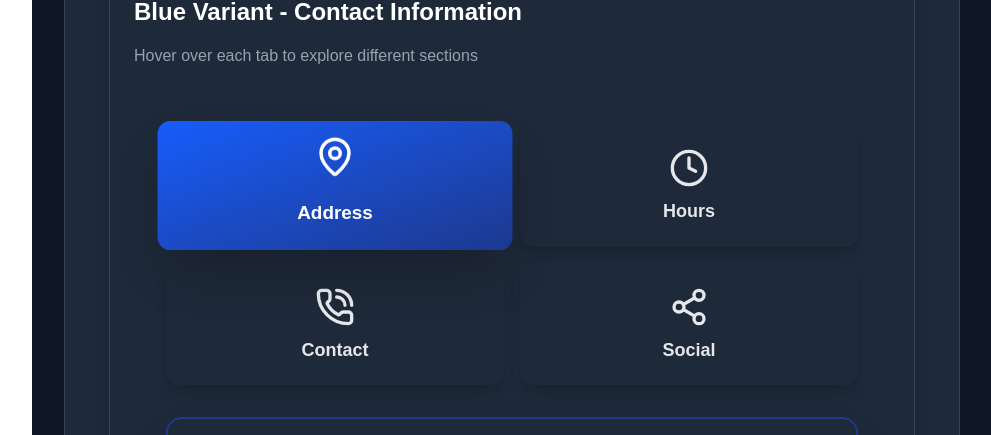
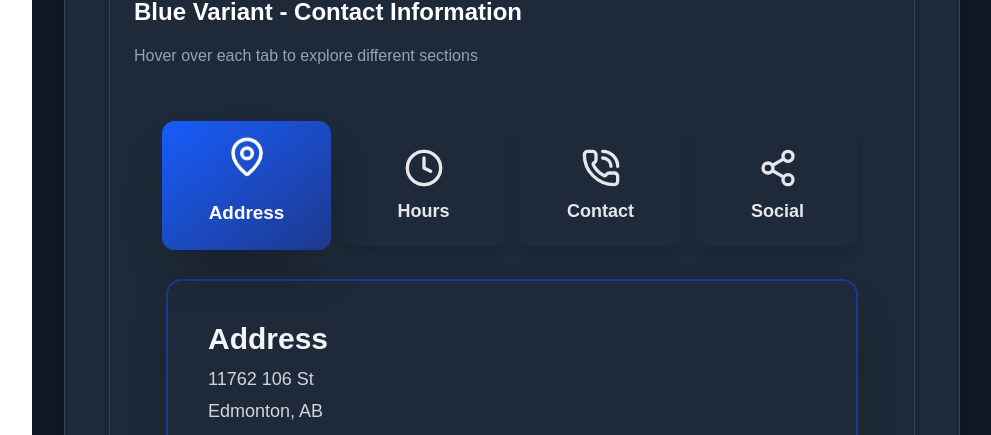
Before and after one commit to procooho/my-pr-page, a Next.js app: page /2025/design-system-showcase-2025 in a window 1280 px wide. Shown: the part 9040-9475 px from the top of the page, without its empty margins (288-1279 px from the left). Built offline with nearby package versions, Linux system fonts and the light colour scheme.

Commit message:
Interactive Tab bug fixed - now properly works with number of the grid dynamically

```diff
--- a/src/components/InteractiveTabs.jsx
+++ b/src/components/InteractiveTabs.jsx
@@ -111,8 +111,20 @@ export const InteractiveTabs = ({
   };
 
   // Dynamic grid columns based on number of tabs
-  const mobileCols = Math.min(tabs.length, 2);
-  const desktopCols = Math.min(tabs.length, 4);
+  const getGridCols = () => {
+    const tabCount = tabs.length;
+
+    // Mobile grid classes
+    const mobileClass = tabCount === 1 ? 'grid-cols-1' : 'grid-cols-2';
+
+    // Desktop grid classes
+    let desktopClass = 'sm:grid-cols-4';
+    if (tabCount === 1) desktopClass = 'sm:grid-cols-1';
+    else if (tabCount === 2) desktopClass = 'sm:grid-cols-2';
+    else if (tabCount === 3) desktopClass = 'sm:grid-cols-3';
+
+    return `${mobileClass} ${desktopClass}`;
+  };
 
 
   return (
@@ -140,7 +152,7 @@ export const InteractiveTabs = ({
 
       <div className="w-full">
         {/* Tab Cards Grid */}
-        <div className={`grid grid-cols-${mobileCols} sm:grid-cols-${desktopCols} gap-2 sm:gap-4 mb-8`}>
+         <div className={`grid ${getGridCols()} gap-2 sm:gap-4 mb-8`}>
           {tabs.map((tab, index) => (
             <TabCard
               key={index}
```
Lines whose indentation alone changed are shown as unchanged.
